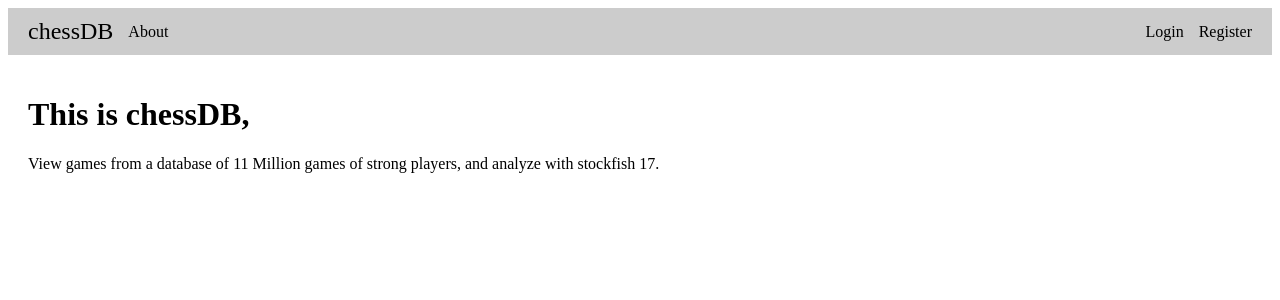
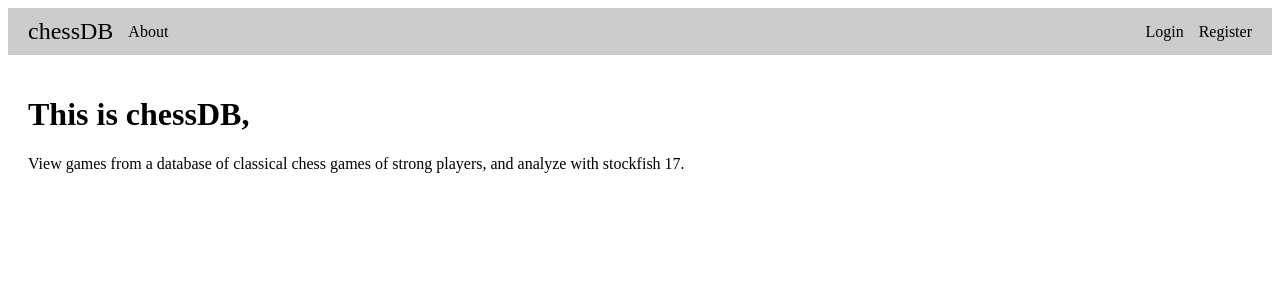
Before and after one commit to shivendra02467/chessDB, a React (Create React App) app in the folder frontend/: page /about in a window 1280 px wide. Shown: the top 300 px of the page. Built offline with nearby package versions, Linux system fonts and the light colour scheme.

Commit message:
adding files

```diff
--- a/frontend/src/pages/AboutPage.js
+++ b/frontend/src/pages/AboutPage.js
@@ -4,7 +4,7 @@ const About = () => {
     return (
         <div style={{ padding: "20px" }}>
             <h1>This is chessDB,</h1>
-            <p>View games from a database of 11 Million games of strong players, and analyze with stockfish 17.</p>
+            <p>View games from a database of classical chess games of strong players, and analyze with stockfish 17.</p>
         </div>
     );
 };
--- a/frontend/src/pages/DatabasePage.js
+++ b/frontend/src/pages/DatabasePage.js
@@ -88,7 +88,6 @@ const DatabasePage = () => {
                         >
                             <p><strong>Date:</strong> {game.Date || "N/A"}</p>
                             <p><strong>Event:</strong> {game.Event || "N/A"}</p>
-                            <p><strong>EventType:</strong> {game.EventType || "N/A"}</p>
                             <p><strong>White:</strong> {game.White || "N/A"}</p>
                             <p><strong>Black:</strong> {game.Black || "N/A"}</p>
                             <p><strong>Result:</strong> {game.Result || "N/A"}</p>
```
